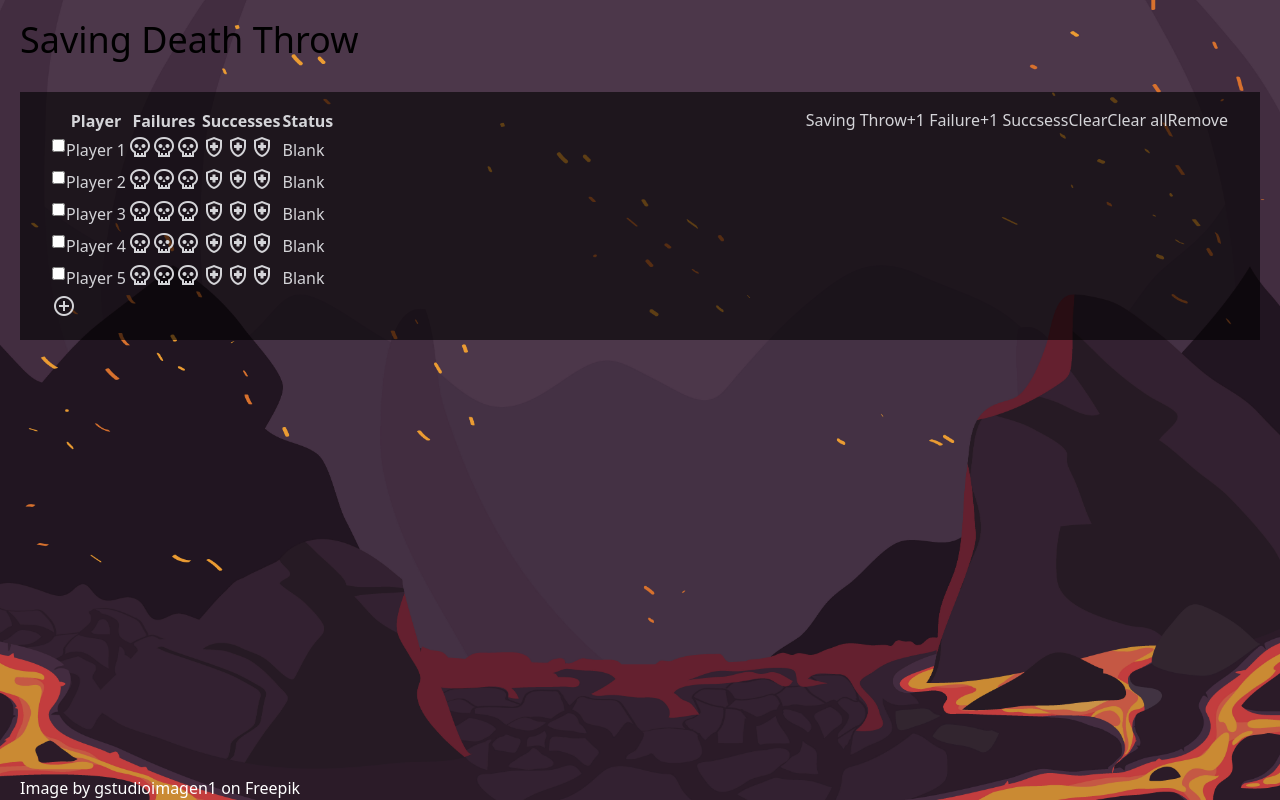
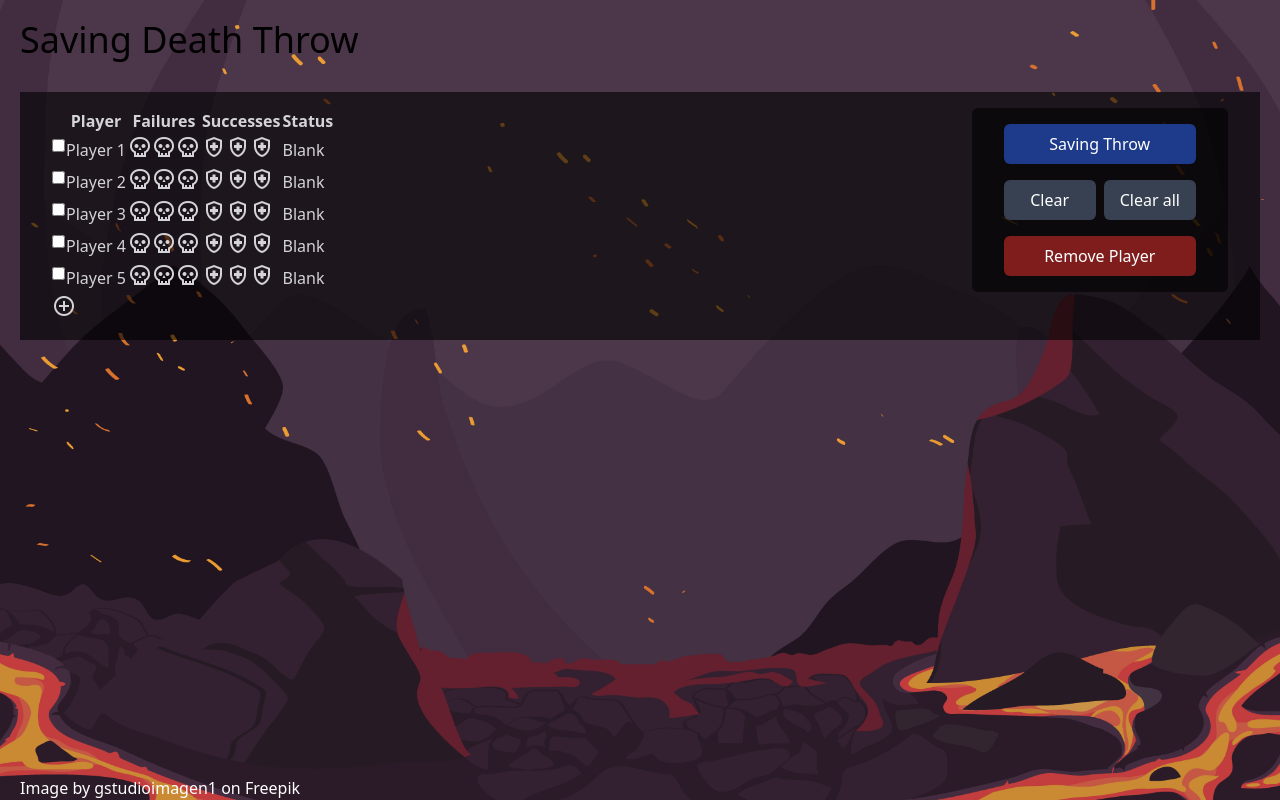
Before and after one commit to ricierirossi/death-saving-throw, a Vue app: page / in a window 1280 px wide. Built offline with nearby package versions, Linux system fonts and the light colour scheme.

Commit message:
Update ButtonSection.vue
Add CSS classes

```diff
--- a/src/components/ButtonSection.vue
+++ b/src/components/ButtonSection.vue
@@ -1,8 +1,26 @@
 <template>
-    <button>Saving Throw</button>
-    <button>+1 Failure</button>
-    <button>+1 Succsess</button>
-    <button>Clear</button>
-    <button>Clear all</button>
-    <button>Remove</button>
+    <div
+        class="grid grid-cols-2 gap-x-2 gap-y-4 mt-4 px-8 py-4 rounded-md bg-transparent-black text-zinc-300 md:mt-0"
+    >
+        <button
+            class="bg-blue-900 text-white hover:bg-blue-800 py-2 px-4 rounded-md col-start-1 col-span-2"
+        >
+            Saving Throw
+        </button>
+        <button
+            class="bg-gray-700 text-white hover:bg-gray-600 py-2 px-4 rounded-md col-start-1"
+        >
+            Clear
+        </button>
+        <button
+            class="bg-gray-700 text-white hover:bg-gray-600 py-2 px-4 rounded-md col-start-2"
+        >
+            Clear all
+        </button>
+        <button
+            class="bg-red-900 text-white hover:bg-red-800 py-2 px-4 rounded-md col-start-1 col-span-2"
+        >
+            Remove Player
+        </button>
+    </div>
 </template>
```
